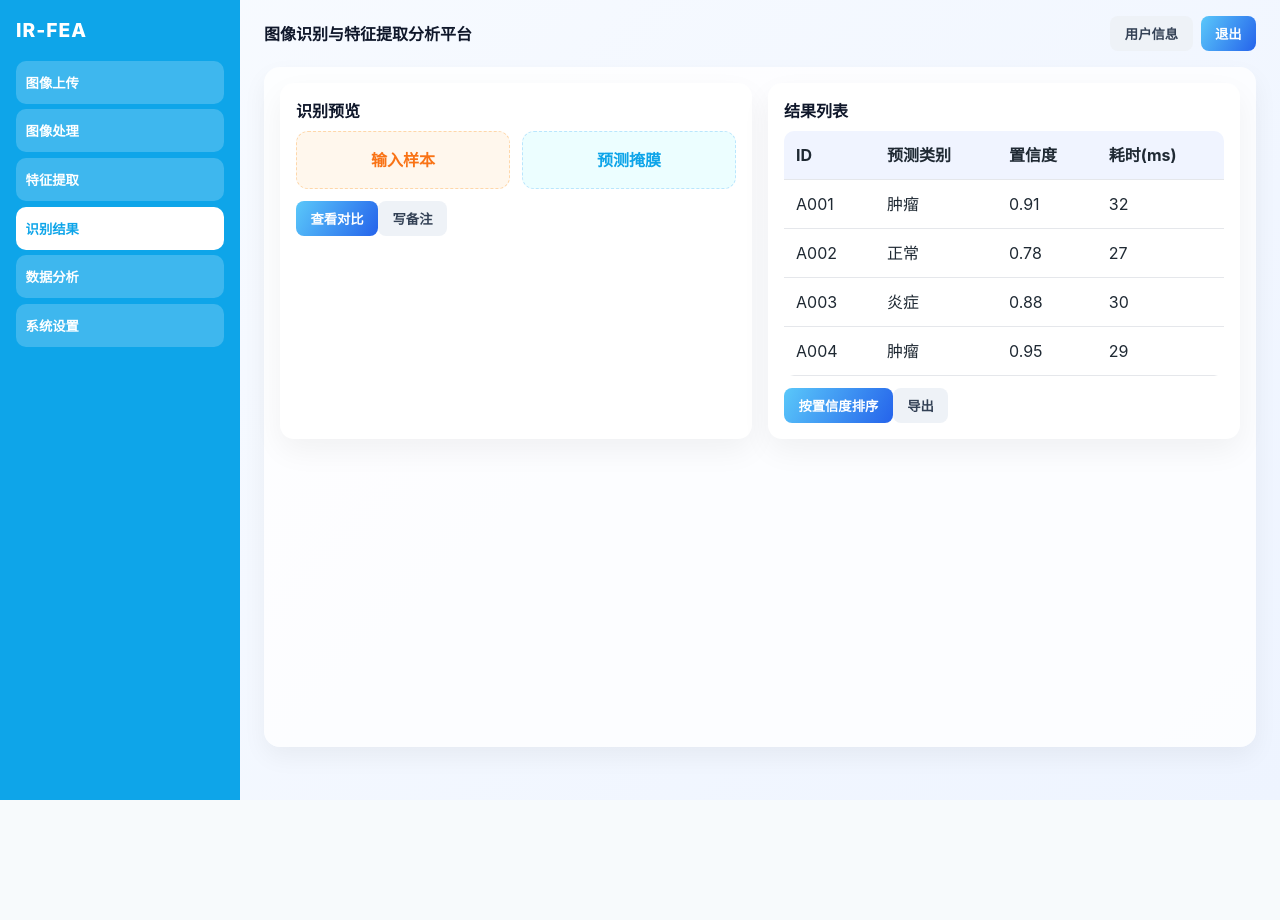
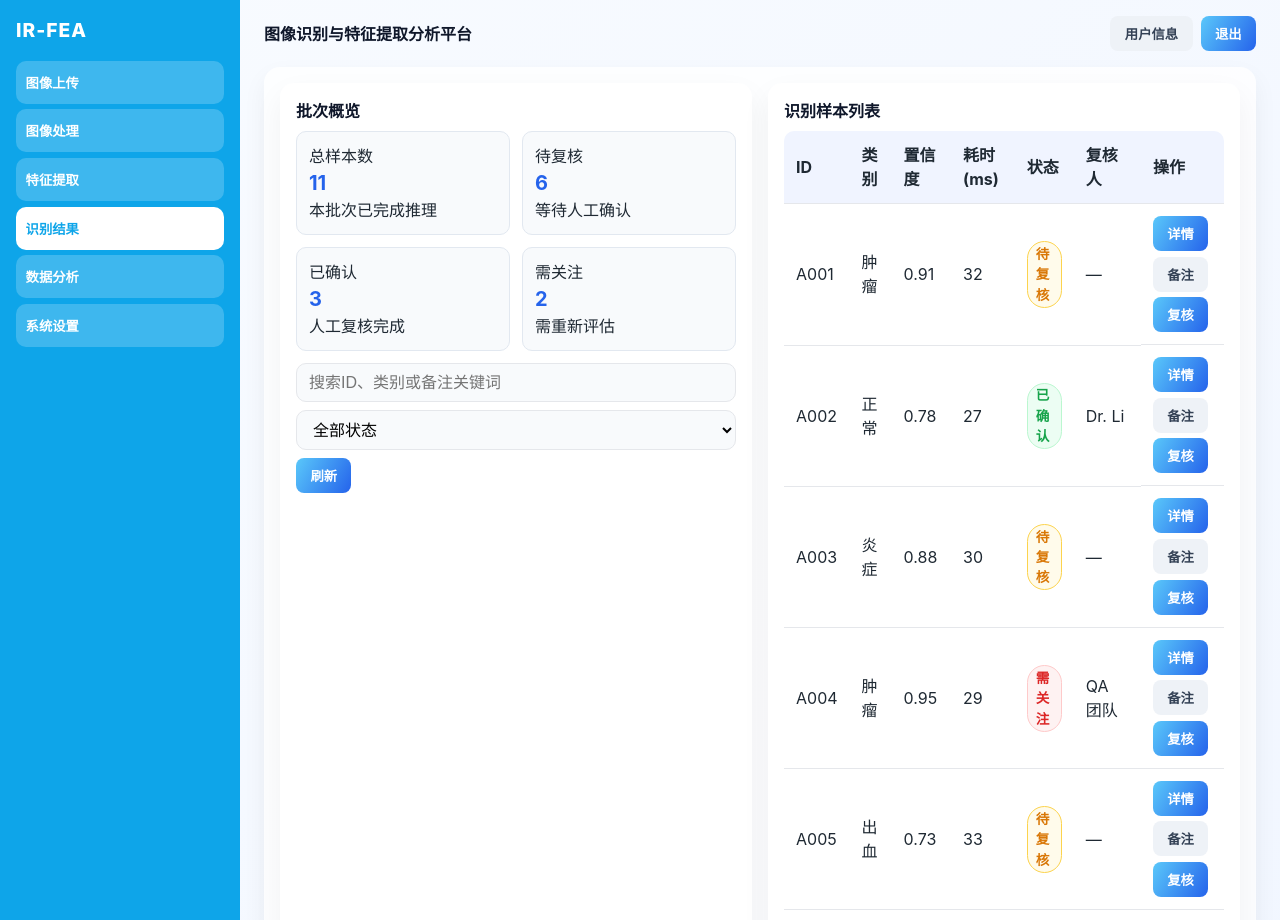
Before and after one commit to cqxzkeji/Copyright, a Vue app: page /home/results in a window 1280 px wide. Shown: the top 920 px of the page. Before the commit the page ends 800 px from the top, so only its background shows below. Built offline with nearby package versions, Linux system fonts and the light colour scheme.

Commit message:
Rework recognition results page

```diff
--- a/src/views/RecognitionResults.vue
+++ b/src/views/RecognitionResults.vue
@@ -1,44 +1,84 @@
 <template>
-  <div class="grid" style="grid-template-columns: repeat(auto-fit, minmax(300px, 1fr));">
-    <div class="card">
-      <div class="section-head">识别预览</div>
-      <div class="preview-box">
-        <div class="preview original">输入样本</div>
-        <div class="preview processed">预测掩膜</div>
+  <div class="grid results-layout">
+    <div class="card summary">
+      <div class="section-head">批次概览</div>
+      <div class="summary-grid">
+        <div class="summary-item" v-for="item in summaryCards" :key="item.title">
+          <div class="muted text-sm">{{ item.title }}</div>
+          <div class="summary-value">{{ item.value }}</div>
+          <div class="muted text-xs">{{ item.desc }}</div>
+        </div>
       </div>
-      <div class="actions" style="margin-top: 0.75rem;">
-        <button class="btn" @click="showCompare = true">查看对比</button>
-        <button class="btn secondary" @click="showNote = true">写备注</button>
+      <div class="filters">
+        <input
+          v-model="filters.query"
+          class="input"
+          placeholder="搜索ID、类别或备注关键词"
+          aria-label="搜索"
+        />
+        <select v-model="filters.status" class="input" aria-label="状态过滤">
+          <option value="all">全部状态</option>
+          <option value="pending">待复核</option>
+          <option value="reviewed">已确认</option>
+          <option value="flagged">需关注</option>
+        </select>
+        <button class="btn" @click="refresh">刷新</button>
       </div>
     </div>
+
     <div class="card">
-      <div class="section-head">结果列表</div>
+      <div class="section-head">识别样本列表</div>
       <table class="table">
         <thead>
           <tr>
             <th>ID</th>
-            <th>预测类别</th>
+            <th>类别</th>
             <th>置信度</th>
             <th>耗时(ms)</th>
+            <th>状态</th>
+            <th>复核人</th>
+            <th>操作</th>
           </tr>
         </thead>
         <tbody>
-          <tr v-for="item in results" :key="item.id">
+          <tr v-for="item in filteredResults" :key="item.id">
             <td>{{ item.id }}</td>
             <td>{{ item.label }}</td>
             <td>{{ item.score }}</td>
             <td>{{ item.time }}</td>
+            <td>
+              <span :class="['status-pill', item.status]">{{ statusText[item.status] }}</span>
+            </td>
+            <td>{{ item.reviewer || '—' }}</td>
+            <td class="table-actions">
+              <button class="btn compact" @click="openDetail(item)">详情</button>
+              <button class="btn compact secondary" @click="openNote(item)">备注</button>
+              <button class="btn compact" @click="markReviewed(item)">复核</button>
+            </td>
           </tr>
         </tbody>
       </table>
+      <div class="actions">
+        <button class="btn" @click="sortByScore">按置信度排序</button>
+        <button class="btn secondary" @click="openExport">导出结果</button>
+      </div>
+    </div>
+
+    <div class="card previews">
+      <div class="section-head">快速对比</div>
+      <div class="preview-box">
+        <div class="preview original">原始图像</div>
+        <div class="preview processed">识别输出</div>
+      </div>
       <div class="actions" style="margin-top: 0.75rem;">
-        <button class="btn" @click="sortByScore">按置信度排序</button>
-        <button class="btn secondary" @click="showExport = true">导出</button>
+        <button class="btn" @click="showCompare = true">查看全屏对比</button>
+        <button class="btn secondary" @click="flagCurrent">标记关注</button>
       </div>
+      <div class="muted text-sm" style="margin-top: 0.5rem;">当前预览：{{ currentPreview }}</div>
     </div>
   </div>
 
-  <ModalDialog v-model="showCompare" title="图像对比" confirm-text="关闭" @confirm="showCompare = false">
+  <ModalDialog v-model="showCompare" title="对比查看" confirm-text="关闭" @confirm="showCompare = false">
     <p>叠加查看以确认边界位置，支持放大。</p>
     <div class="preview-box">
       <div class="preview original">输入</div>
@@ -46,8 +86,21 @@
     </div>
   </ModalDialog>
 
-  <ModalDialog v-model="showNote" title="备注" confirm-text="提交" @confirm="submitNote">
-    <textarea v-model="note" class="input" rows="4" placeholder="记录复核意见与下一步动作"></textarea>
+  <ModalDialog v-model="showNote" title="备注与指派" confirm-text="提交" @confirm="submitNote">
+    <div class="form-row">
+      <label class="muted text-sm">样本</label>
+      <div class="strong">{{ selectedItem?.id || '未选择' }}</div>
+    </div>
+    <textarea v-model="note" class="input" rows="3" placeholder="记录复核意见与处理建议"></textarea>
+    <div class="form-row">
+      <label class="muted text-sm" for="assignee">指派给</label>
+      <select id="assignee" v-model="assignee" class="input">
+        <option value="">未指派</option>
+        <option>Dr. Li</option>
+        <option>Dr. Chen</option>
+        <option>QA 团队</option>
+      </select>
+    </div>
   </ModalDialog>
 
   <ModalDialog v-model="showExport" title="导出结果" confirm-text="开始导出" @confirm="exportResult">
@@ -61,44 +114,215 @@
     </div>
     <small class="muted">导出进度：{{ exportProgress }}%</small>
   </ModalDialog>
+
+  <ModalDialog v-model="showDetail" title="识别详情" confirm-text="关闭" @confirm="() => (showDetail = false)">
+    <div v-if="selectedItem" class="detail-grid">
+      <div>
+        <div class="muted text-sm">样本编号</div>
+        <div class="strong">{{ selectedItem.id }}</div>
+      </div>
+      <div>
+        <div class="muted text-sm">预测类别</div>
+        <div class="strong">{{ selectedItem.label }}</div>
+      </div>
+      <div>
+        <div class="muted text-sm">置信度</div>
+        <div class="strong">{{ selectedItem.score }}</div>
+      </div>
+      <div>
+        <div class="muted text-sm">耗时</div>
+        <div class="strong">{{ selectedItem.time }} ms</div>
+      </div>
+      <div>
+        <div class="muted text-sm">状态</div>
+        <div class="strong">{{ statusText[selectedItem.status] }}</div>
+      </div>
+      <div>
+        <div class="muted text-sm">复核人</div>
+        <div class="strong">{{ selectedItem.reviewer || '未指派' }}</div>
+      </div>
+      <div class="muted text-sm" style="grid-column: span 2;">备注</div>
+      <div class="card" style="grid-column: span 2;">{{ selectedItem.note || '暂无备注' }}</div>
+    </div>
+  </ModalDialog>
 </template>
 
 <script setup>
-import { ref } from 'vue';
+import { computed, onUnmounted, ref } from 'vue';
 import ModalDialog from '../components/ModalDialog.vue';
 
+const statusText = {
+  pending: '待复核',
+  reviewed: '已确认',
+  flagged: '需关注'
+};
+
 const results = ref([
-  { id: 'A001', label: '肿瘤', score: 0.91, time: 32 },
-  { id: 'A002', label: '正常', score: 0.78, time: 27 },
-  { id: 'A003', label: '炎症', score: 0.88, time: 30 },
-  { id: 'A004', label: '肿瘤', score: 0.95, time: 29 }
+  { id: 'A001', label: '肿瘤', score: 0.91, time: 32, status: 'pending', reviewer: '', note: '' },
+  { id: 'A002', label: '正常', score: 0.78, time: 27, status: 'reviewed', reviewer: 'Dr. Li', note: '对比基线正常' },
+  { id: 'A003', label: '炎症', score: 0.88, time: 30, status: 'pending', reviewer: '', note: '' },
+  { id: 'A004', label: '肿瘤', score: 0.95, time: 29, status: 'flagged', reviewer: 'QA 团队', note: '边界需重新校验' },
+  { id: 'A005', label: '出血', score: 0.73, time: 33, status: 'pending', reviewer: '', note: '' },
+  { id: 'A006', label: '正常', score: 0.69, time: 25, status: 'reviewed', reviewer: 'Dr. Chen', note: '纹理一致' },
+  { id: 'A007', label: '肿瘤', score: 0.83, time: 31, status: 'pending', reviewer: '', note: '' },
+  { id: 'A008', label: '炎症', score: 0.8, time: 28, status: 'flagged', reviewer: '', note: '疑似伪影' },
+  { id: 'A009', label: '正常', score: 0.76, time: 24, status: 'pending', reviewer: '', note: '' },
+  { id: 'A010', label: '肿瘤', score: 0.9, time: 34, status: 'pending', reviewer: '', note: '' },
+  { id: 'A011', label: '出血', score: 0.71, time: 26, status: 'reviewed', reviewer: 'Dr. Li', note: '已比对前次' }
 ]);
+
+const filters = ref({ query: '', status: 'all' });
 const showCompare = ref(false);
 const showNote = ref(false);
-const note = ref('');
 const showExport = ref(false);
+const showDetail = ref(false);
 const exportType = ref('csv');
 const exportProgress = ref(10);
+const note = ref('');
+const assignee = ref('');
+const selectedItem = ref(null);
+const previewQueue = ref(['A001', 'A004', 'A006', 'A010']);
+const currentPreview = ref(previewQueue.value[0]);
+let reviewTimer;
+
+const summaryCards = computed(() => {
+  const total = results.value.length;
+  const pending = results.value.filter((r) => r.status === 'pending').length;
+  const reviewed = results.value.filter((r) => r.status === 'reviewed').length;
+  const flagged = results.value.filter((r) => r.status === 'flagged').length;
+  return [
+    { title: '总样本数', value: total, desc: '本批次已完成推理' },
+    { title: '待复核', value: pending, desc: '等待人工确认' },
+    { title: '已确认', value: reviewed, desc: '人工复核完成' },
+    { title: '需关注', value: flagged, desc: '需重新评估' }
+  ];
+});
+
+const filteredResults = computed(() =>
+  results.value.filter((item) => {
+    const matchText = `${item.id}${item.label}${item.note}${item.reviewer}`
+      .toLowerCase()
+      .includes(filters.value.query.toLowerCase());
+    const matchStatus = filters.value.status === 'all' || item.status === filters.value.status;
+    return matchText && matchStatus;
+  })
+);
+
+const refresh = () => {
+  // 模拟刷新
+  exportProgress.value = 10;
+  currentPreview.value = previewQueue.value[(previewQueue.value.indexOf(currentPreview.value) + 1) % previewQueue.value.length];
+};
 
 const sortByScore = () => {
   results.value = [...results.value].sort((a, b) => b.score - a.score);
 };
 
+const openNote = (item) => {
+  selectedItem.value = item;
+  note.value = item.note;
+  assignee.value = item.reviewer;
+  showNote.value = true;
+};
+
 const submitNote = () => {
+  if (selectedItem.value) {
+    selectedItem.value.note = note.value;
+    selectedItem.value.reviewer = assignee.value;
+  }
   note.value = '';
+  assignee.value = '';
   showNote.value = false;
+};
+
+const openExport = () => {
+  exportProgress.value = 10;
+  showExport.value = true;
 };
 
 const exportResult = () => {
   exportProgress.value = Math.min(100, exportProgress.value + 30);
 };
+
+const openDetail = (item) => {
+  selectedItem.value = item;
+  showDetail.value = true;
+};
+
+const markReviewed = (item) => {
+  selectedItem.value = item;
+  exportProgress.value = 10;
+  showDetail.value = true;
+  if (reviewTimer) clearInterval(reviewTimer);
+  reviewTimer = setInterval(() => {
+    exportProgress.value = Math.min(100, exportProgress.value + 20);
+    if (exportProgress.value >= 100) {
+      clearInterval(reviewTimer);
+      item.status = 'reviewed';
+      item.reviewer = '自动复核';
+    }
+  }, 300);
+};
+
+const flagCurrent = () => {
+  const target = results.value.find((r) => r.id === currentPreview.value);
+  if (target) {
+    target.status = 'flagged';
+    selectedItem.value = target;
+    showDetail.value = true;
+  }
+};
+
+onUnmounted(() => {
+  if (reviewTimer) clearInterval(reviewTimer);
+});
 </script>
 
 <style scoped>
+.results-layout {
+  grid-template-columns: repeat(auto-fit, minmax(320px, 1fr));
+}
+
 .section-head {
   font-weight: 700;
   color: #0f172a;
   margin-bottom: 0.5rem;
+}
+
+.summary-grid {
+  display: grid;
+  grid-template-columns: repeat(auto-fit, minmax(140px, 1fr));
+  gap: 0.75rem;
+}
+
+.summary-item {
+  background: #f8fafc;
+  border-radius: 10px;
+  padding: 0.75rem;
+  border: 1px solid #e2e8f0;
+}
+
+.summary-value {
+  font-size: 1.25rem;
+  font-weight: 700;
+  color: #2563eb;
+}
+
+.filters {
+  display: flex;
+  gap: 0.5rem;
+  flex-wrap: wrap;
+  margin-top: 0.75rem;
+}
+
+.table-actions {
+  display: flex;
+  gap: 0.35rem;
+  flex-wrap: wrap;
+}
+
+.previews {
+  min-height: 320px;
 }
 
 .preview-box {
@@ -124,7 +348,40 @@ const exportResult = () => {
   border-color: #bae6fd;
 }
 
-.muted {
-  color: #6b7280;
+.status-pill {
+  display: inline-flex;
+  align-items: center;
+  padding: 0.1rem 0.5rem;
+  border-radius: 999px;
+  font-size: 0.85rem;
+  font-weight: 700;
+}
+
+.status-pill.pending {
+  background: #fffbeb;
+  color: #d97706;
+  border: 1px solid #fcd34d;
+}
+
+.status-pill.reviewed {
+  background: #ecfdf3;
+  color: #16a34a;
+  border: 1px solid #bbf7d0;
+}
+
+.status-pill.flagged {
+  background: #fef2f2;
+  color: #dc2626;
+  border: 1px solid #fecaca;
+}
+
+.detail-grid {
+  display: grid;
+  grid-template-columns: repeat(2, minmax(0, 1fr));
+  gap: 0.75rem;
+}
+
+.strong {
+  font-weight: 700;
 }
 </style>
```
